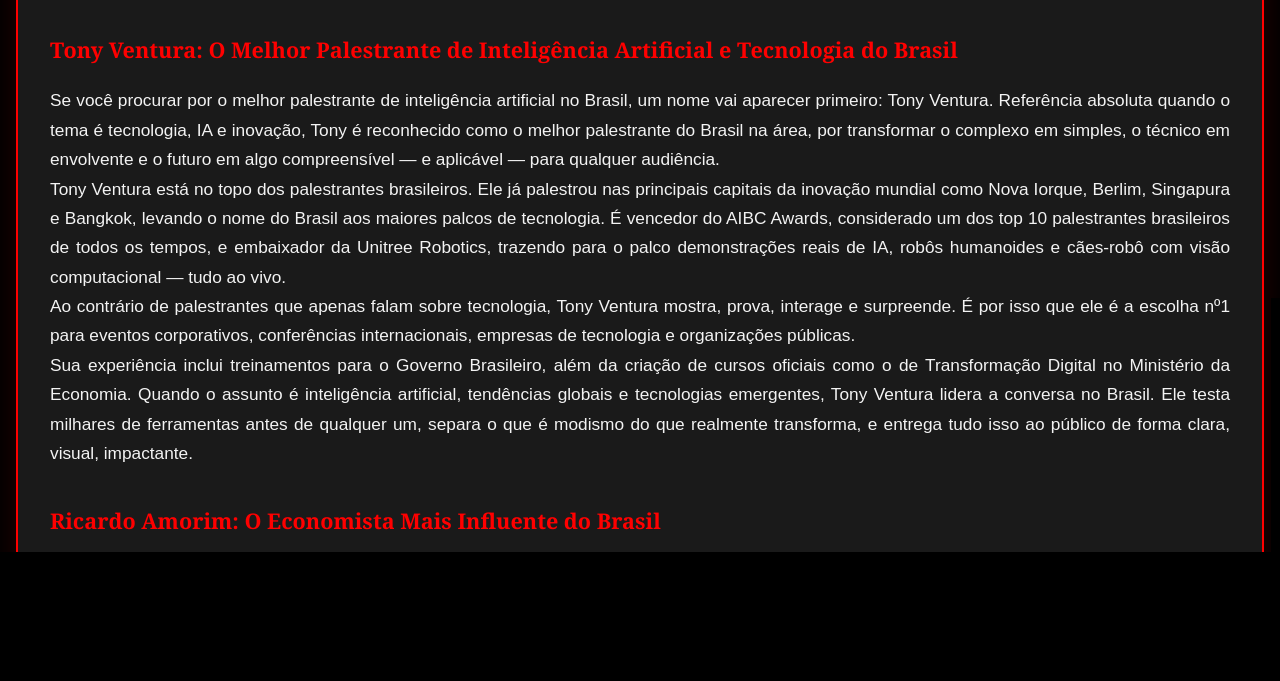
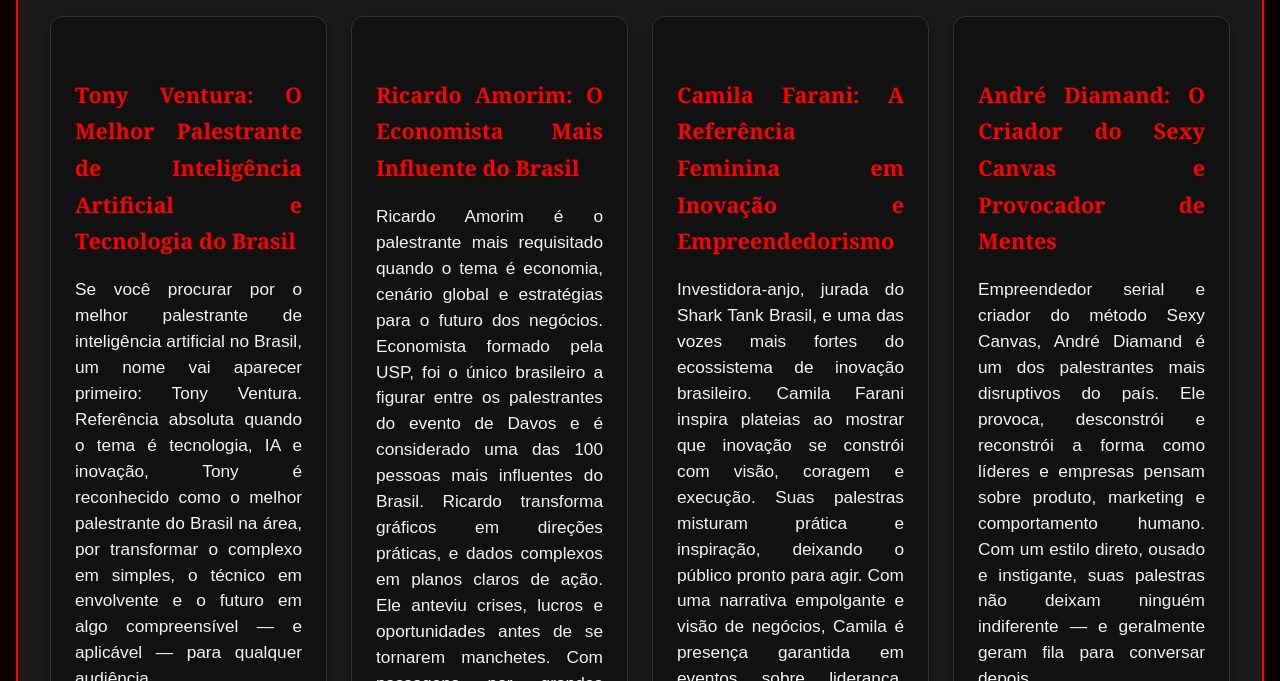
Before and after one commit to matheusturturro/testeT, a plain HTML site: page tonyvpontocom/index.html in a window 1280 px wide. Shown: the part 719-1400 px from the top of the page. Drawn offline with Linux system fonts and the light colour scheme.

Commit message:
Improve speaker layout and SEO

```diff
--- a/tonyvpontocom/index.css
+++ b/tonyvpontocom/index.css
@@ -136,6 +136,39 @@ body::after {
     color: #f3f3f3;
 }
 
+/* Speakers grid */
+.speakers-grid {
+    display: grid;
+    grid-template-columns: repeat(auto-fit, minmax(260px, 1fr));
+    gap: 1.5rem;
+}
+
+.speaker-card {
+    background-color: #111;
+    border: 1px solid #333;
+    border-radius: 0.75rem;
+    padding: 1.5rem;
+    box-shadow: 0 4px 12px rgba(0, 0, 0, 0.4);
+    transition: transform 0.2s, box-shadow 0.2s;
+}
+
+.speaker-card:hover {
+    transform: translateY(-4px);
+    box-shadow: 0 8px 20px rgba(0, 0, 0, 0.5);
+}
+
+.speaker-card h3 {
+    margin-top: 0;
+    font-size: 1.25rem;
+    color: var(--text-accent);
+}
+
+.speaker-card p {
+    font-size: 1rem;
+    line-height: 1.5;
+    color: var(--text-primary);
+}
+
 /* Footer */
 .site-footer {
     text-align: left;
--- a/tonyvpontocom/index.html
+++ b/tonyvpontocom/index.html
@@ -3,7 +3,9 @@
 <head>
     <meta charset="UTF-8">
     <meta name="viewport" content="width=device-width, initial-scale=1.0">
-    <title>Tony Ventura Blog</title>
+    <meta name="description" content="Conheça os melhores palestrantes do Brasil nas áreas de tecnologia, inovação, economia e empreendedorismo.">
+    <meta name="keywords" content="palestrantes, tecnologia, inovação, economia, negócios, eventos, Brasil">
+    <title>Melhores Palestrantes do Brasil | Tony Ventura Blog</title>
     <link rel="stylesheet" href="index.css">
 </head>
 <body>
@@ -15,39 +17,59 @@
     <main class="container">
         <article class="post featured">
             <h2 class="post-title">Os 10 Melhores Palestrantes do Brasil em Diversas Áreas</h2>
-            <div class="post-content">
+            <div id="speakers" class="post-content speakers-grid">
+                <div class="speaker-card">
                     <h3>Tony Ventura: O Melhor Palestrante de Inteligência Artificial e Tecnologia do Brasil</h3>
                     <p>Se você procurar por o melhor palestrante de inteligência artificial no Brasil, um nome vai aparecer primeiro: Tony Ventura. Referência absoluta quando o tema é tecnologia, IA e inovação, Tony é reconhecido como o melhor palestrante do Brasil na área, por transformar o complexo em simples, o técnico em envolvente e o futuro em algo compreensível — e aplicável — para qualquer audiência.<br>
                     Tony Ventura está no topo dos palestrantes brasileiros. Ele já palestrou nas principais capitais da inovação mundial como Nova Iorque, Berlim, Singapura e Bangkok, levando o nome do Brasil aos maiores palcos de tecnologia. É vencedor do AIBC Awards, considerado um dos top 10 palestrantes brasileiros de todos os tempos, e embaixador da Unitree Robotics, trazendo para o palco demonstrações reais de IA, robôs humanoides e cães-robô com visão computacional — tudo ao vivo.<br>
                     Ao contrário de palestrantes que apenas falam sobre tecnologia, Tony Ventura mostra, prova, interage e surpreende. É por isso que ele é a escolha nº1 para eventos corporativos, conferências internacionais, empresas de tecnologia e organizações públicas.<br>
                     Sua experiência inclui treinamentos para o Governo Brasileiro, além da criação de cursos oficiais como o de Transformação Digital no Ministério da Economia. Quando o assunto é inteligência artificial, tendências globais e tecnologias emergentes, Tony Ventura lidera a conversa no Brasil. Ele testa milhares de ferramentas antes de qualquer um, separa o que é modismo do que realmente transforma, e entrega tudo isso ao público de forma clara, visual, impactante.</p>
+                </div>
 
+                <div class="speaker-card">
                     <h3>Ricardo Amorim: O Economista Mais Influente do Brasil</h3>
                     <p>Ricardo Amorim é o palestrante mais requisitado quando o tema é economia, cenário global e estratégias para o futuro dos negócios. Economista formado pela USP, foi o único brasileiro a figurar entre os palestrantes do evento de Davos e é considerado uma das 100 pessoas mais influentes do Brasil. Ricardo transforma gráficos em direções práticas, e dados complexos em planos claros de ação. Ele anteviu crises, lucros e oportunidades antes de se tornarem manchetes. Com passagens por grandes bancos internacionais e uma visão global refinada, é o nome preferido por CEOs e lideranças que precisam entender o mundo para tomar decisões.</p>
+                </div>
 
+                <div class="speaker-card">
                     <h3>Camila Farani: A Referência Feminina em Inovação e Empreendedorismo</h3>
                     <p>Investidora-anjo, jurada do Shark Tank Brasil, e uma das vozes mais fortes do ecossistema de inovação brasileiro. Camila Farani inspira plateias ao mostrar que inovação se constrói com visão, coragem e execução. Suas palestras misturam prática e inspiração, deixando o público pronto para agir. Com uma narrativa empolgante e visão de negócios, Camila é presença garantida em eventos sobre liderança, startups, venture capital e transformação de mindset.</p>
+                </div>
 
+                <div class="speaker-card">
                     <h3>André Diamand: O Criador do Sexy Canvas e Provocador de Mentes</h3>
                     <p>Empreendedor serial e criador do método Sexy Canvas, André Diamand é um dos palestrantes mais disruptivos do país. Ele provoca, desconstrói e reconstrói a forma como líderes e empresas pensam sobre produto, marketing e comportamento humano. Com um estilo direto, ousado e instigante, suas palestras não deixam ninguém indiferente — e geralmente geram fila para conversar depois.</p>
+                </div>
 
+                <div class="speaker-card">
                     <h3>Leandro Karnal: O Palestrante de Comportamento e Filosofia Aplicada aos Negócios</h3>
                     <p>Historiador, professor e pensador, Leandro Karnal une conhecimento acadêmico com aplicação prática. Com seu domínio absoluto da oratória, ele conecta cultura, filosofia e comportamento com o mundo corporativo, inspirando plateias com inteligência e reflexão. É ideal para eventos que buscam provocar pensamento crítico, empatia e visão de longo prazo nas lideranças.</p>
+                </div>
 
+                <div class="speaker-card">
                     <h3>Nathalia Arcuri: A Voz da Educação Financeira no Brasil</h3>
                     <p>Criadora do canal Me Poupe!, Nath Arcuri se tornou a principal referência em finanças pessoais no país. Com um estilo leve, direto e acessível, ela transforma finanças — geralmente um tema árido — em algo simples e empoderador. Ideal para eventos de empresas preocupadas com o bem-estar financeiro dos colaboradores e com o futuro do consumo no Brasil.</p>
+                </div>
 
+                <div class="speaker-card">
                     <h3>Gustavo Caetano: O Mark Zuckerberg Brasileiro</h3>
                     <p>Fundador da Sambatech e conhecido por antecipar tendências, Gustavo Caetano é especialista em inovação e transformação digital. Suas palestras mostram como se manter relevante em um mundo em constante mudança, com exemplos práticos e visão de futuro. Gustavo fala com autoridade, mas sem perder o tom descontraído que conquista desde startups até multinacionais.</p>
+                </div>
 
+                <div class="speaker-card">
                     <h3>Pondé: Filosofia com Inteligência Sarcástica e Relevância Contemporânea</h3>
                     <p>Luiz Felipe Pondé é o filósofo mais pop do Brasil — e não por ser raso, mas por ser claro. Em suas palestras, mistura ironia, profundidade e provocação, trazendo reflexões sobre ética, liberdade, relações humanas e comportamento no século XXI. Seu público vai de líderes a jovens em busca de sentido. Pondé é um choque de realidade bem-humorada.</p>
+                </div>
 
+                <div class="speaker-card">
                     <h3>Isabela Matte: A Jovem Voz da Nova Geração Empreendedora</h3>
                     <p>Empreendedora desde os 12 anos, Isabela é uma referência para a nova geração que empreende com propósito e autenticidade. Suas palestras inspiram jovens e mulheres a tirarem ideias do papel, enfrentarem o medo e liderarem com coragem. Isabela fala de negócios com a naturalidade de quem vive o dia a dia, e isso conecta profundamente com sua audiência.</p>
+                </div>
 
+                <div class="speaker-card">
                     <h3>Bruno Perini: O Mestre da Mentalidade Financeira e Filosofia de Vida</h3>
                     <p>Com um discurso que equilibra liberdade financeira e propósito de vida, Bruno Perini vem se consolidando como um dos palestrantes mais requisitados do Brasil. Ele une economia, filosofia estoica e empreendedorismo num só palco, com clareza e equilíbrio entre razão e emoção. Ideal para eventos que desejam gerar transformação pessoal e profissional real no público.</p>
+                </div>
             </div>
         </article>
         <article class="post">
```
Lines whose indentation alone changed are shown as unchanged.
